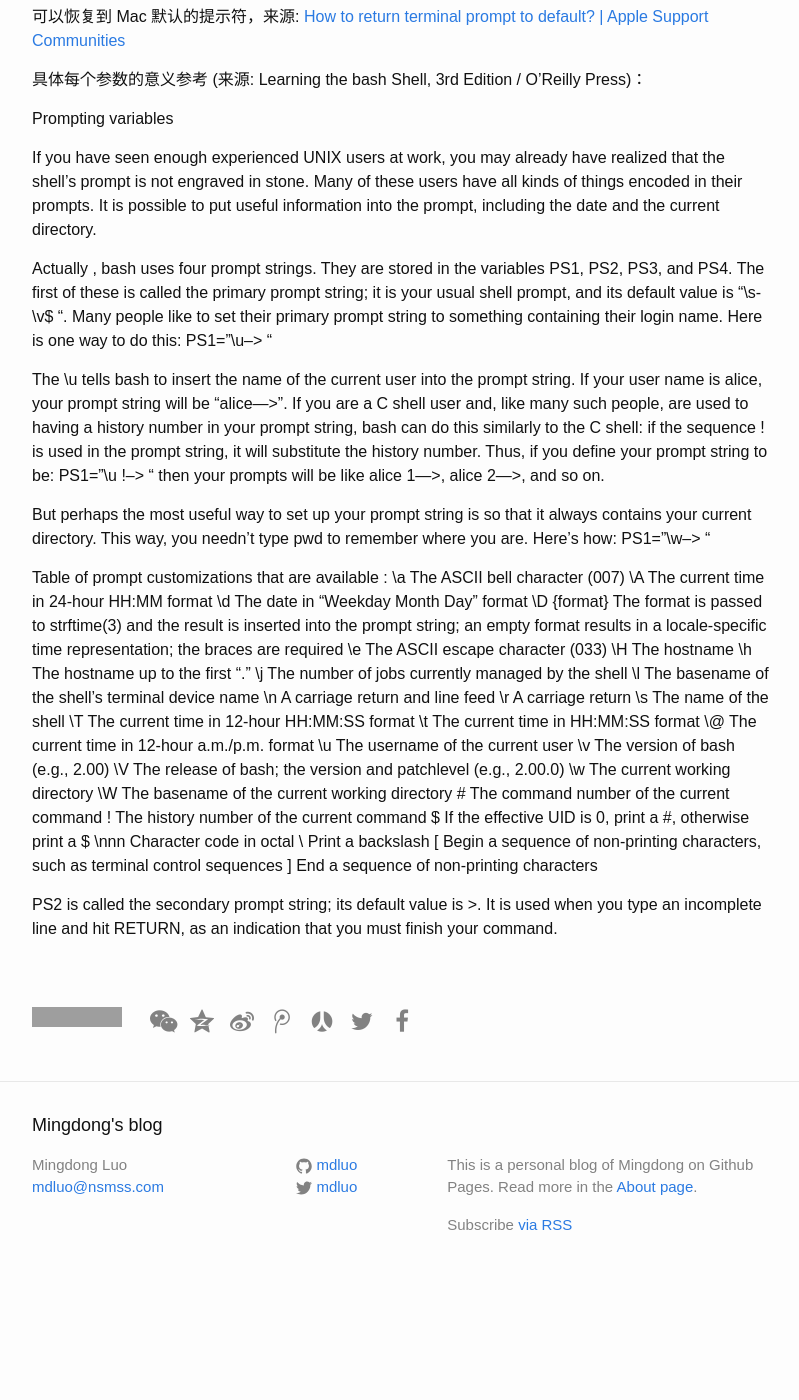
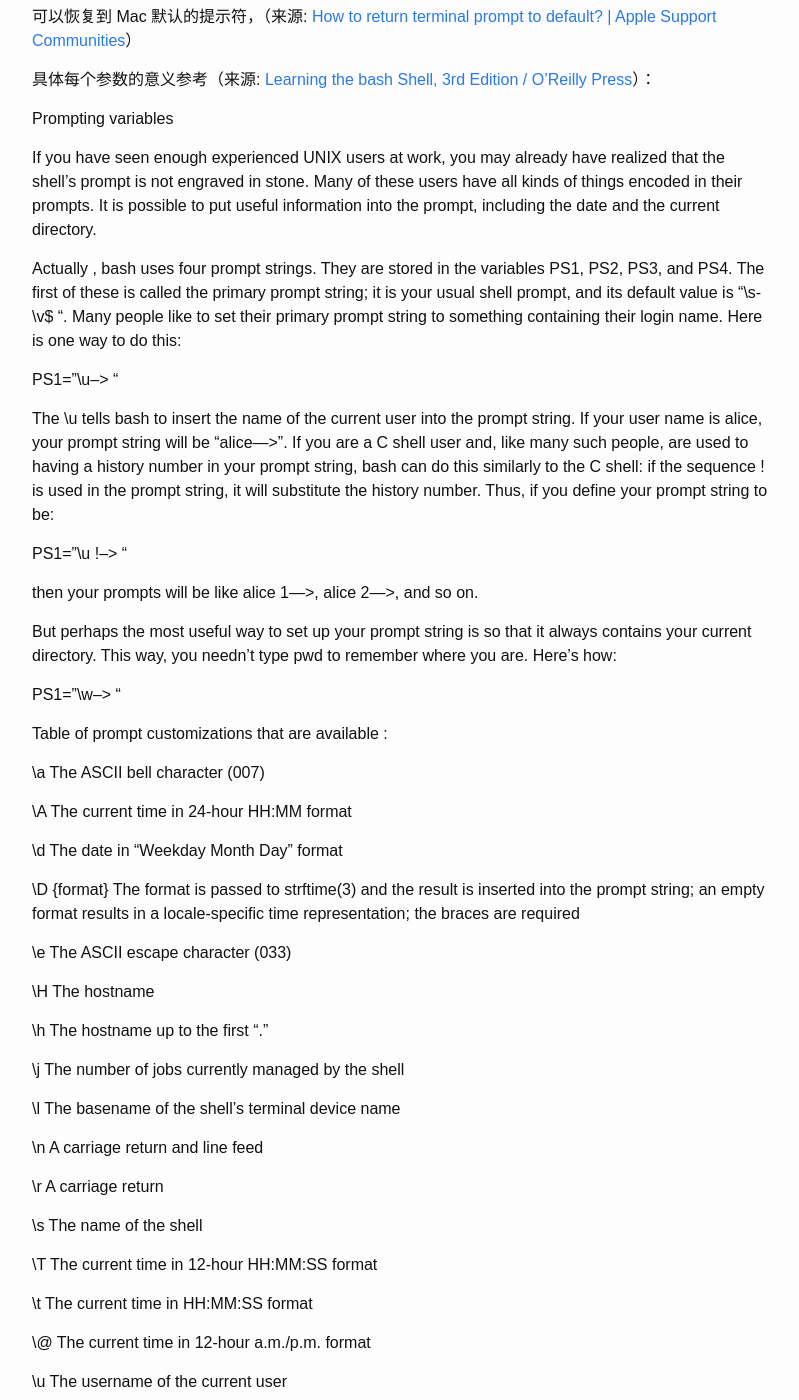
Before and after one commit to itfen/md, a Jekyll site: the page built from _posts/2015-03-16-reset-terminal-prompt-to-default.md, in a window 1280 px wide and 1400 px high, scrolled down 343 px. Shown: the whole window, without its empty margins (238-1037 px from the left). Built offline with Jekyll 4.4.1, drawn with Linux system fonts in a browser that asks for light colours; nearby versions of some CDN libraries; comment, search, counter and statistics services are not loaded; before the commit the page ends 1639 px from its top, so only the background shows below that; some of the changed lines change nothing that is shown; some of the changed text lies outside the part shown; grey boxes are pictures that could not be loaded.

Commit message:
Update post

````diff
--- a/_posts/2015-03-16-reset-terminal-prompt-to-default.md
+++ b/_posts/2015-03-16-reset-terminal-prompt-to-default.md
@@ -9,58 +9,89 @@ share: true
 不知做了什么操作把终端（Terminal）的命令 $ 符号前指示设备名的字符变成了
  125，之前也变过，不知道怎么恢复的了。网上查了一下原来那串个叫 Prompt（提示符）。
 
-通过命令:
+通过命令：
 
 ```bash
 PS1='$(networksetup -getcomputername):\W \u\$ '
 ```
 
-可以恢复到 Mac 默认的提示符，来源: [How to return terminal prompt to default? \| Apple Support Communities](https://discussions.apple.com/thread/3617486)
+可以恢复到 Mac 默认的提示符，（来源: [How to return terminal prompt to default? \| Apple Support Communities](https://discussions.apple.com/thread/3617486)）
 
-具体每个参数的意义参考 (来源: Learning the bash Shell, 3rd Edition / O'Reilly Press)：
+具体每个参数的意义参考（来源: [Learning the bash Shell, 3rd Edition / O'Reilly Press](http://shop.oreilly.com/product/9780596009656.do)）：
 
 Prompting variables
 
 If you have seen enough experienced UNIX users at work, you may already have realized that the shell's prompt is not engraved in stone. Many of these users have all kinds of things encoded in their prompts. It is possible to put useful information into the prompt, including the date and the current directory.
 
 Actually , bash uses four prompt strings. They are stored in the variables PS1, PS2, PS3, and PS4. The first of these is called the primary prompt string; it is your usual shell prompt, and its default value is "\s-\v\$ ". Many people like to set their primary prompt string to something containing their login name. Here is one way to do this:
+
 PS1="\u--> "
 
 The \u tells bash to insert the name of the current user into the prompt string. If your user name is alice, your prompt string will be "alice—>". If you are a C shell user and, like many such people, are used to having a history number in your prompt string, bash can do this similarly to the C shell: if the sequence \! is used in the prompt string, it will substitute the history number. Thus, if you define your prompt string to be:
+
 PS1="\u \!--> "
+
 then your prompts will be like alice 1—>, alice 2—>, and so on.
 
 But perhaps the most useful way to set up your prompt string is so that it always contains your current directory. This way, you needn't type pwd to remember where you are. Here's how:
+
 PS1="\w--> "
 
 
 Table of prompt customizations that are available :
+
 \a  The ASCII bell character (007)
+
 \A  The current time in 24-hour HH:MM format
+
 \d  The date in "Weekday Month Day" format
+
 \D {format} The format is passed to strftime(3) and the result is inserted into the prompt string; an empty format results in a locale-specific time representation; the braces are required
+
 \e  The ASCII escape character (033)
+
 \H  The hostname
+
 \h  The hostname up to the first "."
+
 \j  The number of jobs currently managed by the shell
+
 \l  The basename of the shell's terminal device name
+
 \n  A carriage return and line feed
+
 \r  A carriage return
+
 \s  The name of the shell
+
 \T  The current time in 12-hour HH:MM:SS format
+
 \t  The current time in HH:MM:SS format
+
 \@  The current time in 12-hour a.m./p.m. format
+
 \u  The username of the current user
+
 \v  The version of bash (e.g., 2.00)
+
 \V  The release of bash; the version and patchlevel (e.g., 2.00.0)
+
 \w  The current working directory
+
 \W  The basename of the current working directory
+
 \#  The command number of the current command
+
 \!  The history number of the current command
+
 \$  If the effective UID is 0, print a #, otherwise print a $
+
 \nnn    Character code in octal
+
 \\  Print a backslash
+
 \[  Begin a sequence of non-printing characters, such as terminal control sequences
+
 \]  End a sequence of non-printing characters
 
 PS2 is called the secondary prompt string; its default value is >. It is used when you type an incomplete line and hit RETURN, as an indication that you must finish your command.
````
